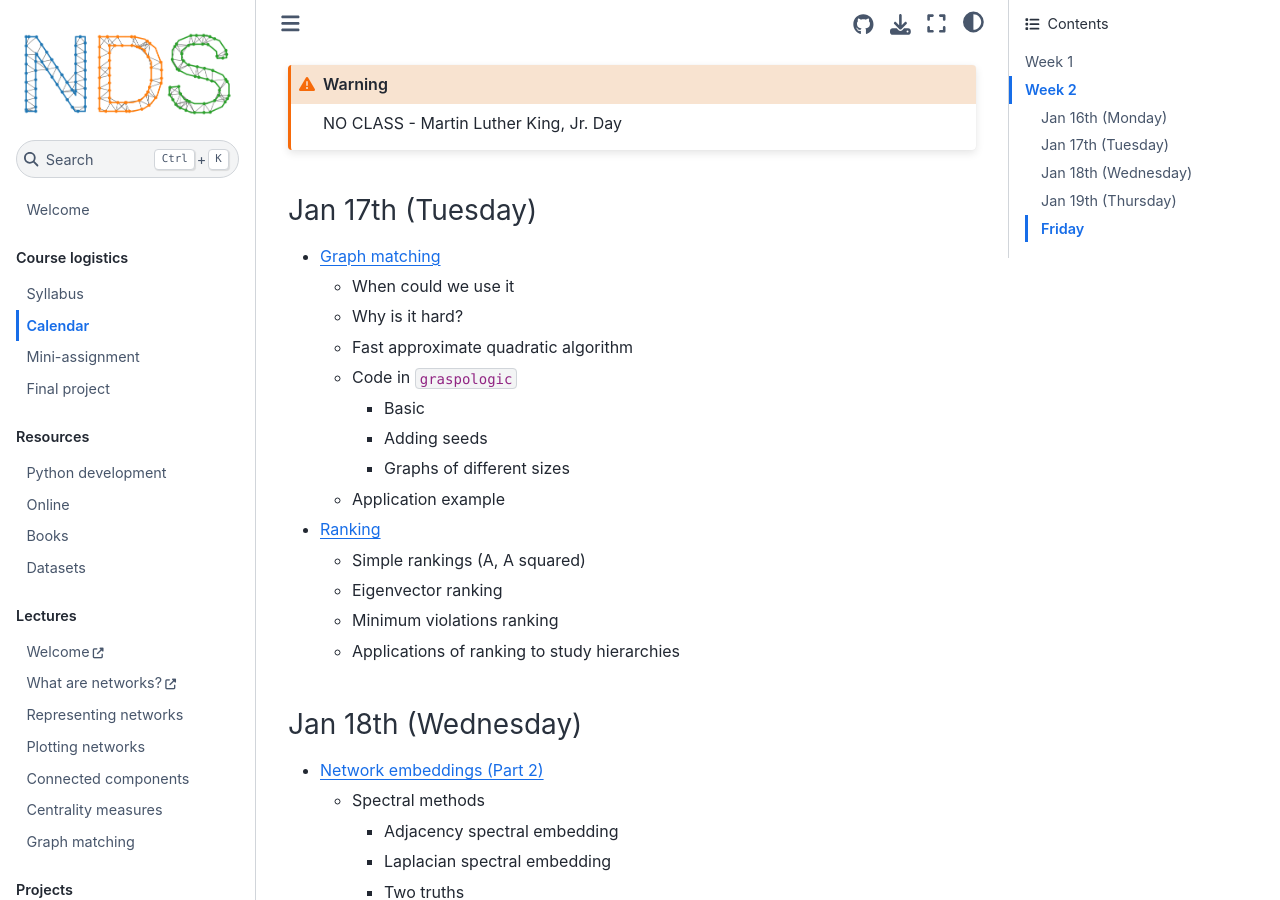
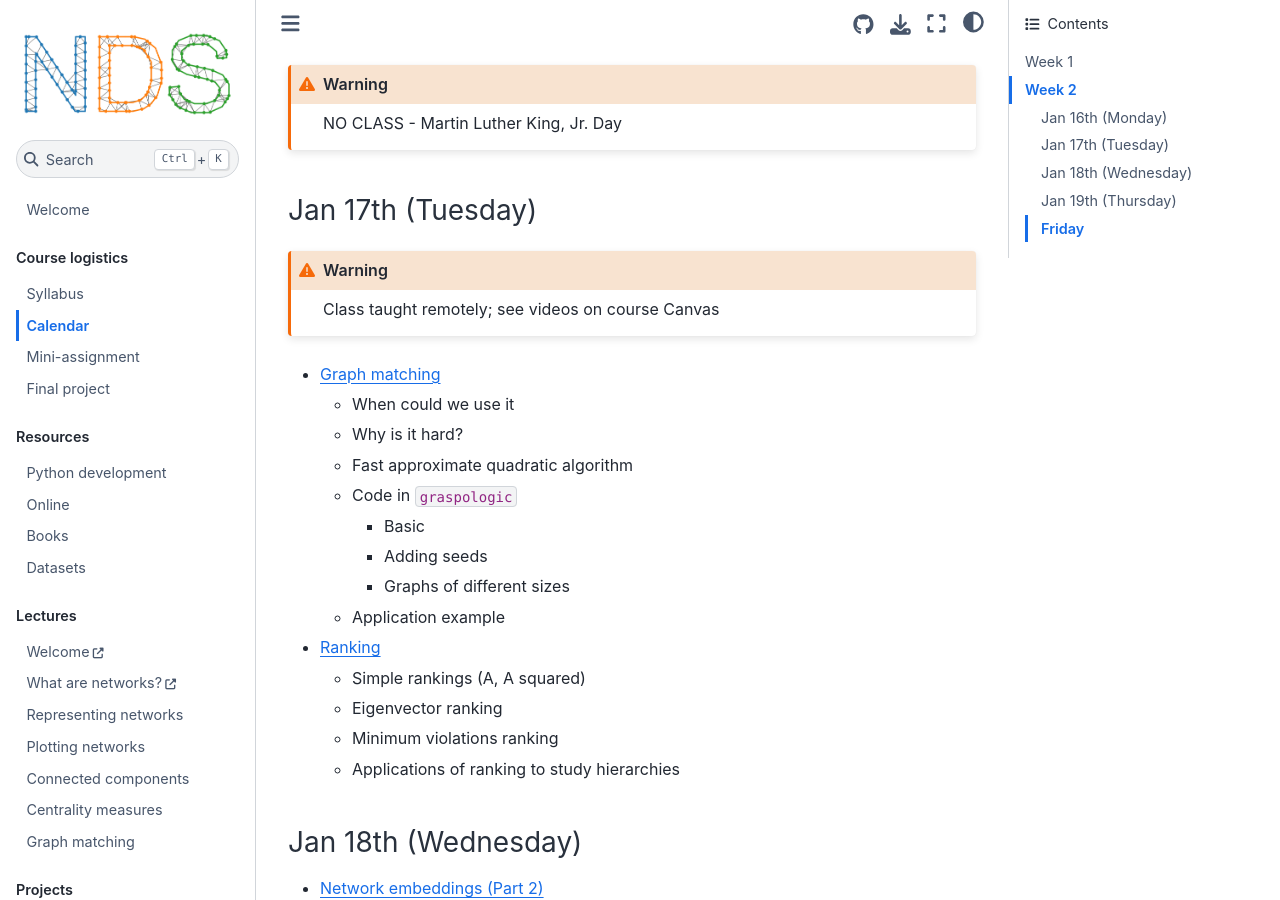
Before and after one commit to bdpedigo/networks-course, a Jupyter Book: the page built from docs/calendar.md, in a window 1280 px wide and 900 px high, scrolled down 2473 px. Built offline with Jupyter Book 1.0.4 settings and Sphinx 7.4.7 and the Sphinx Book theme 1.1.4, drawn with Linux system fonts in a browser that asks for light colours; pages that are not in the unit, such as notebooks, are missing from menus.

Commit message:
clarify remote class

````diff
--- a/docs/calendar.md
+++ b/docs/calendar.md
@@ -91,6 +91,11 @@ NO CLASS - Martin Luther King, Jr. Day
 
 
 ### Jan 17th (Tuesday)
+
+```{warning}
+Class taught remotely; see videos on course Canvas
+```
+
 - [Graph matching](graph_matching.ipynb)
    - When could we use it
    - Why is it hard?
````
